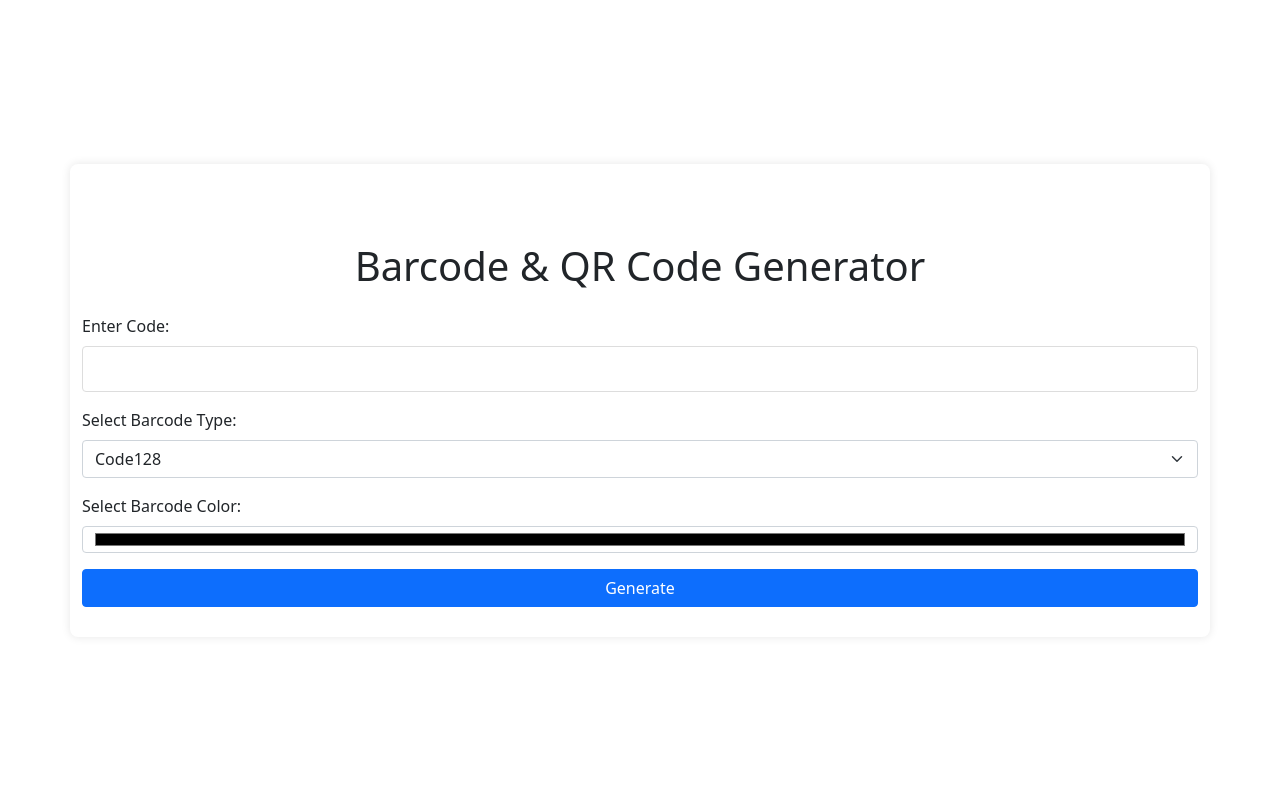
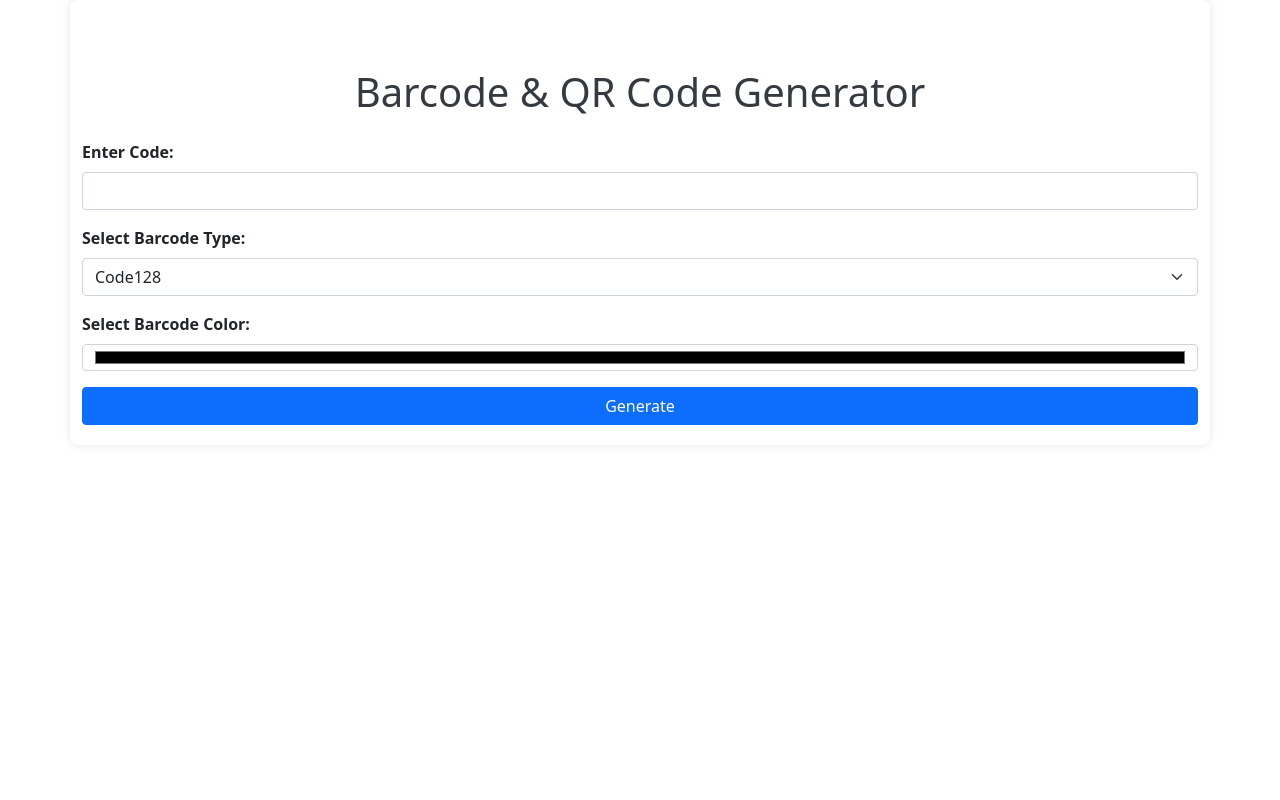
Before and after one commit to Arhaan-Siddiquee/Barcode.Generator, a Flask app: page / in a window 1280 px wide. Run offline with Flask 3, Linux system fonts and the light colour scheme.

Commit message:
updated css file

```diff
--- a/static/styles.css
+++ b/static/styles.css
@@ -1,41 +1,30 @@
 body {
-    font-family: Arial, sans-serif;
-    background-color: #f4f4f4;
-    display: flex;
-    justify-content: center;
-    align-items: center;
-    height: 100vh;
-    margin: 0;
+    background-color: #f8f9fa;
 }
 
 .container {
-    background: white;
-    padding: 30px;
+    max-width: 600px;
+    margin: 0 auto;
+    padding: 20px;
+    background-color: #ffffff;
+    box-shadow: 0px 0px 10px rgba(0, 0, 0, 0.1);
     border-radius: 8px;
-    box-shadow: 0 0 10px rgba(0, 0, 0, 0.1);
 }
 
 h1 {
-    margin-bottom: 20px;
+    color: #343a40;
 }
 
-input[type="text"] {
-    width: 100%;
-    padding: 10px;
-    margin-bottom: 10px;
-    border: 1px solid #ddd;
-    border-radius: 4px;
+.form-label {
+    font-weight: bold;
 }
 
-button {
-    padding: 10px 20px;
-    background-color: #28a745;
-    color: white;
-    border: none;
-    border-radius: 4px;
-    cursor: pointer;
+.btn-primary {
+    background-color: #007bff;
+    border-color: #007bff;
 }
 
-button:hover {
-    background-color: #218838;
+.btn-primary:hover {
+    background-color: #0056b3;
+    border-color: #004085;
 }
```
